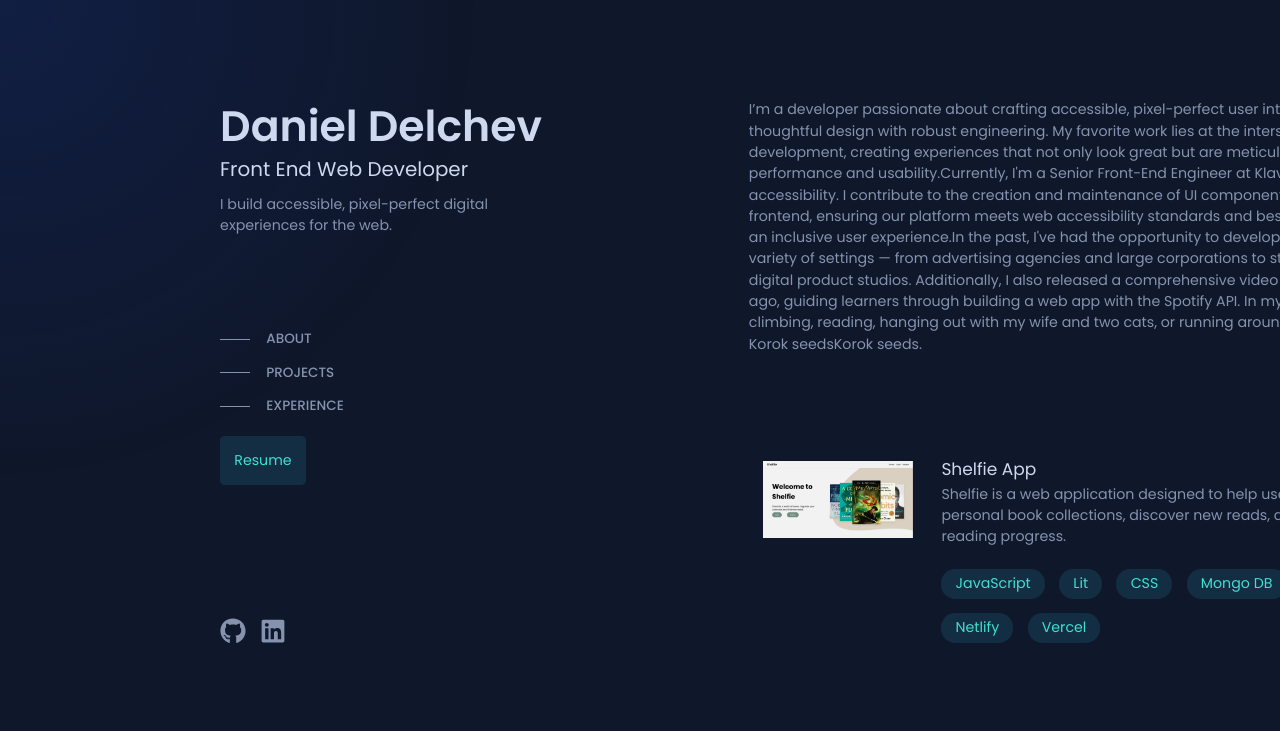
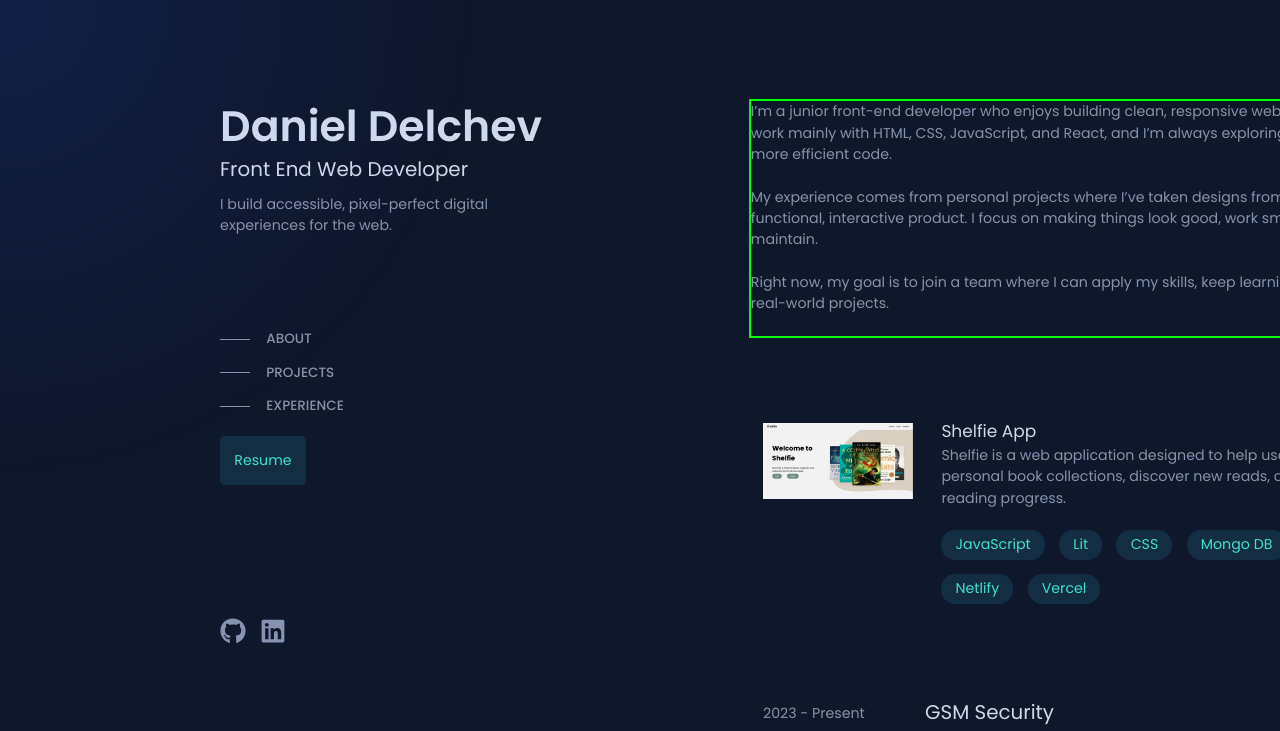
Before and after one commit to didelchev/dev-portfolio, a React (Vite) app in the folder dev-portfolio-website/: page / in a window 1280 px wide. Shown: the top 731 px of the page. Built offline with nearby package versions, Linux system fonts and the light colour scheme.

Commit message:
Updated about text

```diff
--- /dev/null
+++ b/dev-portfolio-website/src/components/About/About.css
@@ -0,0 +1,3 @@
+.about {
+    border: 2px solid lime;
+}
--- a/dev-portfolio-website/src/components/About/About.jsx
+++ b/dev-portfolio-website/src/components/About/About.jsx
@@ -1,11 +1,18 @@
 import React from 'react'
+import './About.css'
+
 
 const About = () => {
   return (
     <div className="about" id='about'>
-        <p>I’m a developer passionate about crafting accessible, pixel-perfect user interfaces that blend thoughtful design with robust engineering. My favorite work lies at the intersection of design and development, creating experiences that not only look great but are meticulously built for performance and usability.Currently, I'm a Senior Front-End Engineer at Klaviyo, specializing in accessibility. I contribute to the creation and maintenance of UI components that power Klaviyo’s frontend, ensuring our platform meets web accessibility standards and best practices to deliver an inclusive user experience.In the past, I've had the opportunity to develop software across a variety of settings — from advertising agencies and large corporations to start-ups and small digital product studios. Additionally, I also released a comprehensive video course a few years ago, guiding learners through building a web app with the Spotify API.
-
-      In my spare time, I’m usually climbing, reading, hanging out with my wife and two cats, or running around Hyrule searching for Korok seedsKorok seeds.</p>
+        <p>I’m a junior front-end developer who enjoys building clean, responsive websites and web apps. I work mainly with HTML, CSS, JavaScript, and React, and I’m always exploring ways to write better, more efficient code.
+        <br/>
+        <br/>
+        My experience comes from personal projects where I’ve taken designs from concept to a functional, interactive product. I focus on making things look good, work smoothly, and be easy to maintain.
+        <br/>
+        <br/>
+        Right now, my goal is to join a team where I can apply my skills, keep learning, and contribute to real-world projects.
+        </p>
     </div>
   )
 }
```
